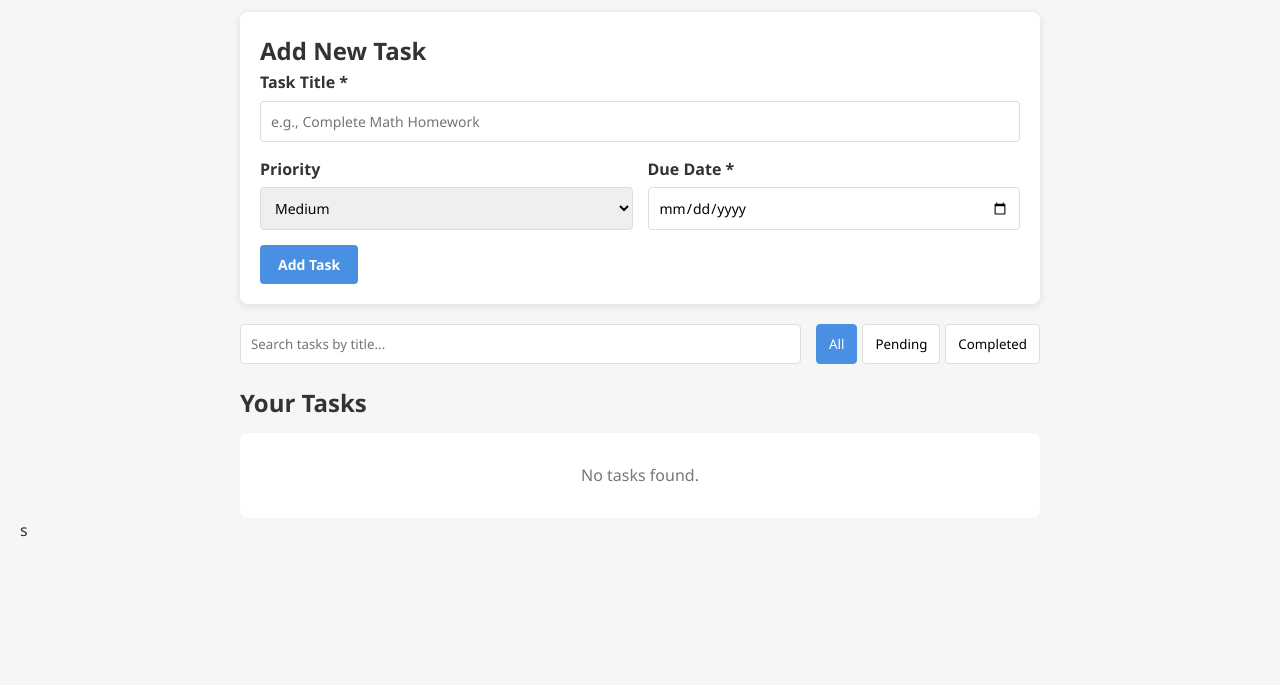
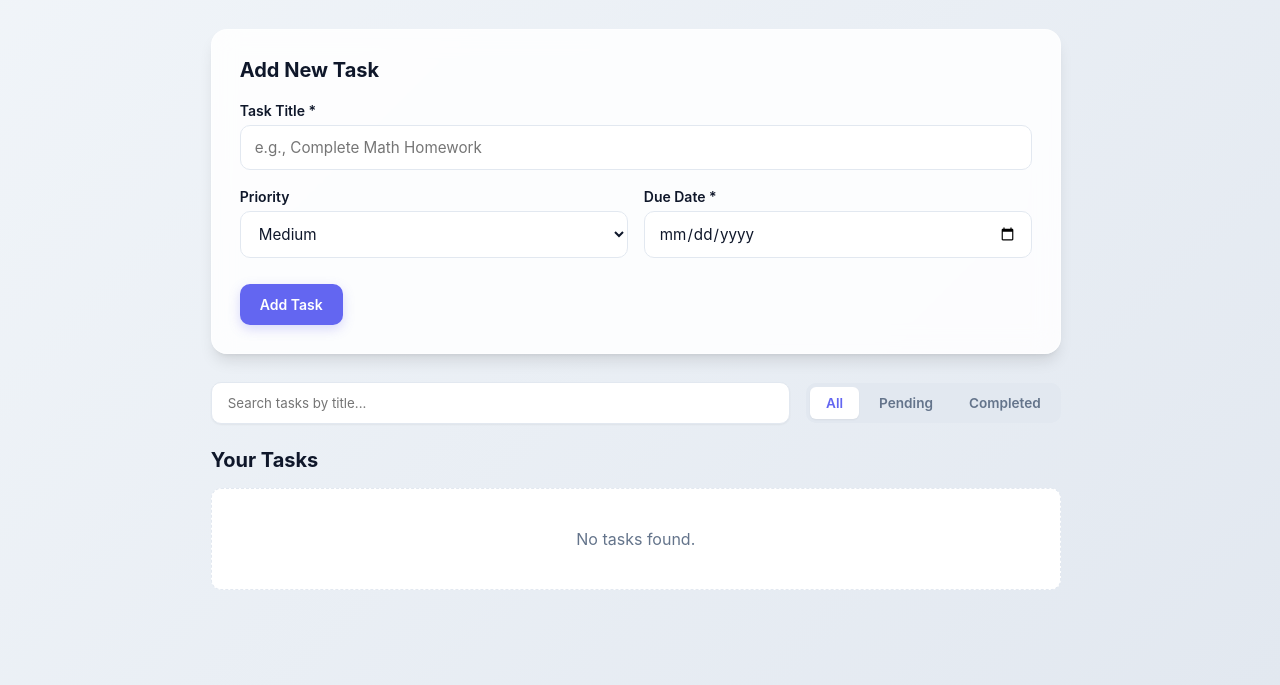
Before and after one commit to OnkarNanaware/Student_management_system, a plain HTML site: page index.html in a window 1280 px wide. Shown: the part 115-800 px from the top of the page. Drawn offline with Linux system fonts and the light colour scheme.

Commit message:
redesign the ui

```diff
--- a/style.css
+++ b/style.css
@@ -1,173 +1,277 @@
 :root {
-    --primary-color: #4a90e2;
-    --primary-hover: #357abd;
-    --secondary-color: #6c757d;
-    --danger-color: #e74c3c;
-    --success-color: #2ecc71;
-    --warning-color: #f39c12;
-    --bg-color: #f4f7f6;
-    --card-bg: #ffffff;
-    --text-color: #333333;
-    --text-muted: #777777;
-    --border-color: #dddddd;
-    --radius: 8px;
+    /* Color Palette */
+    --primary: #6366f1;
+    --primary-hover: #4f46e5;
+    --primary-light: #e0e7ff;
+
+    --bg: #f8fafc;
+    --surface: #ffffff;
+    --text-main: #0f172a;
+    --text-muted: #64748b;
+    --border: #e2e8f0;
+
+    /* Priorities */
+    --priority-high: #ef4444;
+    --priority-high-bg: #fef2f2;
+    --priority-med: #f59e0b;
+    --priority-med-bg: #fffbe8;
+    --priority-low: #10b981;
+    --priority-low-bg: #ecfdf5;
+
+    /* Actions */
+    --danger: #ef4444;
+    --danger-hover: #dc2626;
+    --success: #10b981;
+    --success-hover: #059669;
+    --secondary: #64748b;
+
+    /* Shadows & Radius */
+    --radius-lg: 16px;
+    --radius-md: 10px;
+    --radius-sm: 6px;
+    --shadow-sm: 0 1px 2px 0 rgb(0 0 0 / 0.05);
+    --shadow-md: 0 4px 6px -1px rgb(0 0 0 / 0.1), 0 2px 4px -2px rgb(0 0 0 / 0.1);
+    --shadow-lg: 0 10px 15px -3px rgb(0 0 0 / 0.1), 0 4px 6px -4px rgb(0 0 0 / 0.1);
+
+    --transition: all 0.2s cubic-bezier(0.4, 0, 0.2, 1);
 }
 
+/* Reset & Base Styles */
 * {
     box-sizing: border-box;
     margin: 0;
     padding: 0;
-    font-family: 'Segoe UI', Tahoma, Geneva, Verdana, sans-serif;
+    font-family: 'Inter', system-ui, -apple-system, sans-serif;
 }
 
 body {
-    background-color: var(--bg-color);
-    color: var(--text-color);
-    line-height: 1.6;
-    padding: 20px;
+    background: linear-gradient(135deg, #f1f5f9 0%, #e2e8f0 100%);
+    color: var(--text-main);
+    min-height: 100vh;
+    padding: 40px 20px;
+    display: flex;
+    justify-content: center;
 }
 
 .container {
-    max-width: 800px;
-    margin: 0 auto;
+    width: 100%;
+    max-width: 850px;
 }
 
+/* Header */
 header {
     text-align: center;
-    margin-bottom: 25px;
+    margin-bottom: 32px;
 }
 
 header h1 {
-    color: var(--primary-color);
-    margin-bottom: 5px;
+    font-size: 2.25rem;
+    font-weight: 800;
+    background: linear-gradient(135deg, #4f46e5 0%, #06b6d4 100%);
+    -webkit-background-clip: text;
+    -webkit-text-fill-color: transparent;
+    letter-spacing: -0.025em;
+    margin-bottom: 8px;
 }
 
 header p {
     color: var(--text-muted);
+    font-size: 1rem;
 }
 
+/* Form Card */
 .card {
-    background: var(--card-bg);
-    padding: 20px;
-    border-radius: var(--radius);
-    box-shadow: 0 2px 8px rgba(0,0,0,0.1);
+    background: rgba(255, 255, 255, 0.85);
+    backdrop-filter: blur(12px);
+    border: 1px solid rgba(255, 255, 255, 0.6);
+    padding: 28px;
+    border-radius: var(--radius-lg);
+    box-shadow: var(--shadow-lg);
+    margin-bottom: 28px;
+}
+
+.card h2 {
+    font-size: 1.25rem;
+    font-weight: 700;
     margin-bottom: 20px;
+    color: var(--text-main);
 }
 
 .form-group {
-    margin-bottom: 15px;
+    margin-bottom: 18px;
 }
 
 .form-group label {
     display: block;
-    margin-bottom: 5px;
+    margin-bottom: 6px;
+    font-size: 0.875rem;
     font-weight: 600;
+    color: var(--text-main);
 }
 
 .form-group input,
 .form-group select {
     width: 100%;
-    padding: 10px;
-    border: 1px solid var(--border-color);
-    border-radius: 4px;
-    font-size: 14px;
+    padding: 12px 14px;
+    border: 1px solid var(--border);
+    border-radius: var(--radius-md);
+    font-size: 0.95rem;
+    background: var(--surface);
+    color: var(--text-main);
+    transition: var(--transition);
+    outline: none;
+}
+
+.form-group input:focus,
+.form-group select:focus {
+    border-color: var(--primary);
+    box-shadow: 0 0 0 4px var(--primary-light);
 }
 
 .form-row {
-    display: flex;
-    gap: 15px;
+    display: grid;
+    grid-template-columns: 1fr 1fr;
+    gap: 16px;
 }
 
-.form-row .form-group {
-    flex: 1;
-}
-
+/* Buttons */
 .form-actions {
     display: flex;
-    gap: 10px;
+    gap: 12px;
+    margin-top: 8px;
 }
 
 .btn {
-    padding: 10px 18px;
+    padding: 12px 20px;
     border: none;
-    border-radius: 4px;
+    border-radius: var(--radius-md);
+    font-size: 0.875rem;
+    font-weight: 600;
     cursor: pointer;
-    font-size: 14px;
-    font-weight: 600;
-    transition: background 0.2s;
+    transition: var(--transition);
+    display: inline-flex;
+    align-items: center;
+    justify-content: center;
 }
 
-.btn-primary { background: var(--primary-color); color: #fff; }
+.btn:active {
+    transform: scale(0.98);
+}
+
+.btn-primary {
+    background: var(--primary);
+    color: #fff;
+    box-shadow: 0 4px 12px rgba(99, 102, 241, 0.25);
+}
 .btn-primary:hover { background: var(--primary-hover); }
 
-.btn-secondary { background: var(--secondary-color); color: #fff; }
+.btn-secondary { background: var(--secondary); color: #fff; }
 .btn-secondary:hover { opacity: 0.9; }
 
-.btn-success { background: var(--success-color); color: #fff; }
-.btn-danger { background: var(--danger-color); color: #fff; }
+.btn-success { background: var(--success); color: #fff; }
+.btn-success:hover { background: var(--success-hover); }
 
+.btn-danger { background: var(--danger); color: #fff; }
+.btn-danger:hover { background: var(--danger-hover); }
+
+/* Search & Filter Controls */
 .controls {
     display: flex;
     justify-content: space-between;
-    gap: 15px;
-    margin-bottom: 20px;
+    align-items: center;
+    gap: 16px;
+    margin-bottom: 24px;
     flex-wrap: wrap;
 }
 
 .search-box {
     flex: 1;
-    min-width: 200px;
+    min-width: 240px;
 }
 
 .search-box input {
     width: 100%;
-    padding: 10px;
-    border: 1px solid var(--border-color);
-    border-radius: 4px;
+    padding: 12px 16px;
+    border: 1px solid var(--border);
+    border-radius: var(--radius-md);
+    background: var(--surface);
+    box-shadow: var(--shadow-sm);
+    outline: none;
+    transition: var(--transition);
+}
+
+.search-box input:focus {
+    border-color: var(--primary);
+    box-shadow: 0 0 0 4px var(--primary-light);
 }
 
 .filter-box {
     display: flex;
-    gap: 5px;
+    background: var(--border);
+    padding: 4px;
+    border-radius: var(--radius-md);
+    gap: 4px;
 }
 
 .filter-btn {
-    padding: 8px 12px;
-    border: 1px solid var(--border-color);
-    background: var(--card-bg);
+    padding: 8px 16px;
+    border: none;
+    background: transparent;
+    color: var(--text-muted);
+    font-weight: 600;
+    font-size: 0.85rem;
     cursor: pointer;
-    border-radius: 4px;
+    border-radius: var(--radius-sm);
+    transition: var(--transition);
 }
 
 .filter-btn.active {
-    background: var(--primary-color);
-    color: #fff;
-    border-color: var(--primary-color);
+    background: var(--surface);
+    color: var(--primary);
+    box-shadow: var(--shadow-sm);
 }
 
+/* Task List */
 .task-list-container h2 {
-    margin-bottom: 10px;
+    font-size: 1.25rem;
+    font-weight: 700;
+    margin-bottom: 16px;
 }
 
 .task-list {
     list-style: none;
+    display: flex;
+    flex-direction: column;
+    gap: 12px;
 }
 
 .task-item {
-    background: var(--card-bg);
-    padding: 15px;
-    border-radius: var(--radius);
-    margin-bottom: 10px;
-    box-shadow: 0 1px 4px rgba(0,0,0,0.05);
+    background: var(--surface);
+    padding: 18px 20px;
+    border-radius: var(--radius-md);
+    box-shadow: var(--shadow-sm);
+    border: 1px solid var(--border);
     display: flex;
     justify-content: space-between;
     align-items: center;
-    border-left: 5px solid var(--secondary-color);
+    transition: var(--transition);
+    position: relative;
+    overflow: hidden;
 }
 
-.task-item.priority-High { border-left-color: var(--danger-color); }
-.task-item.priority-Medium { border-left-color: var(--warning-color); }
-.task-item.priority-Low { border-left-color: var(--success-color); }
+.task-item:hover {
+    transform: translateY(-2px);
+    box-shadow: var(--shadow-md);
+}
+
+/* Priority Left Accent Lines */
+.task-item.priority-High { border-left: 6px solid var(--priority-high); }
+.task-item.priority-Medium { border-left: 6px solid var(--priority-med); }
+.task-item.priority-Low { border-left: 6px solid var(--priority-low); }
+
+.task-item.completed {
+    opacity: 0.6;
+}
 
 .task-item.completed .task-title {
     text-decoration: line-through;
@@ -176,56 +280,78 @@ header p {
 
 .task-details {
     flex: 1;
-    padding-right: 15px;
+    padding-right: 20px;
 }
 
 .task-title {
-    font-size: 16px;
+    font-size: 1rem;
     font-weight: 600;
-    margin-bottom: 4px;
+    color: var(--text-main);
+    margin-bottom: 6px;
 }
 
 .task-meta {
-    font-size: 12px;
+    font-size: 0.8rem;
     color: var(--text-muted);
     display: flex;
-    gap: 15px;
+    align-items: center;
+    gap: 12px;
 }
 
 .priority-badge {
-    font-weight: bold;
-    padding: 2px 6px;
-    border-radius: 3px;
-    background: #eee;
+    font-weight: 700;
+    font-size: 0.75rem;
+    padding: 3px 8px;
+    border-radius: 20px;
+    text-transform: uppercase;
+    letter-spacing: 0.05em;
 }
+
+.priority-High .priority-badge { background: var(--priority-high-bg); color: var(--priority-high); }
+.priority-Medium .priority-badge { background: var(--priority-med-bg); color: var(--priority-med); }
+.priority-Low .priority-badge { background: var(--priority-low-bg); color: var(--priority-low); }
 
 .task-actions {
     display: flex;
-    gap: 5px;
+    gap: 8px;
 }
 
 .task-actions .btn {
-    padding: 6px 10px;
-    font-size: 12px;
+    padding: 8px 12px;
+    font-size: 0.8rem;
 }
 
 .empty-state {
     text-align: center;
-    padding: 30px;
+    padding: 40px;
     color: var(--text-muted);
-    background: var(--card-bg);
-    border-radius: var(--radius);
+    background: var(--surface);
+    border-radius: var(--radius-md);
+    border: 1px dashed var(--border);
 }
 
-@media (max-width: 600px) {
+/* Mobile Responsive */
+@media (max-width: 640px) {
     .form-row, .controls {
+        grid-template-columns: 1fr;
         flex-direction: column;
     }
+
+    .filter-box {
+        width: 100%;
+        justify-content: space-between;
+    }
+
+    .filter-btn {
+        flex: 1;
+    }
+
     .task-item {
         flex-direction: column;
         align-items: flex-start;
-        gap: 10px;
+        gap: 16px;
     }
+
     .task-actions {
         width: 100%;
         justify-content: flex-end;
```
